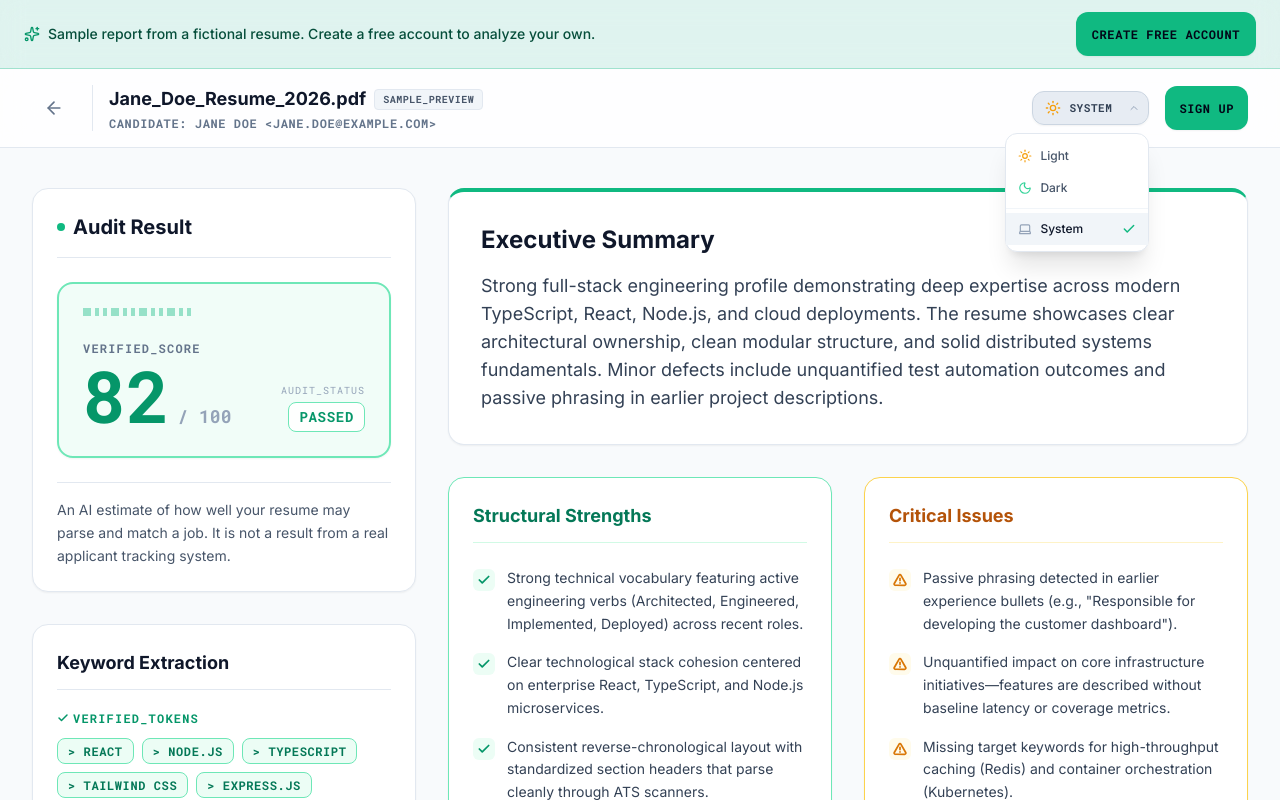
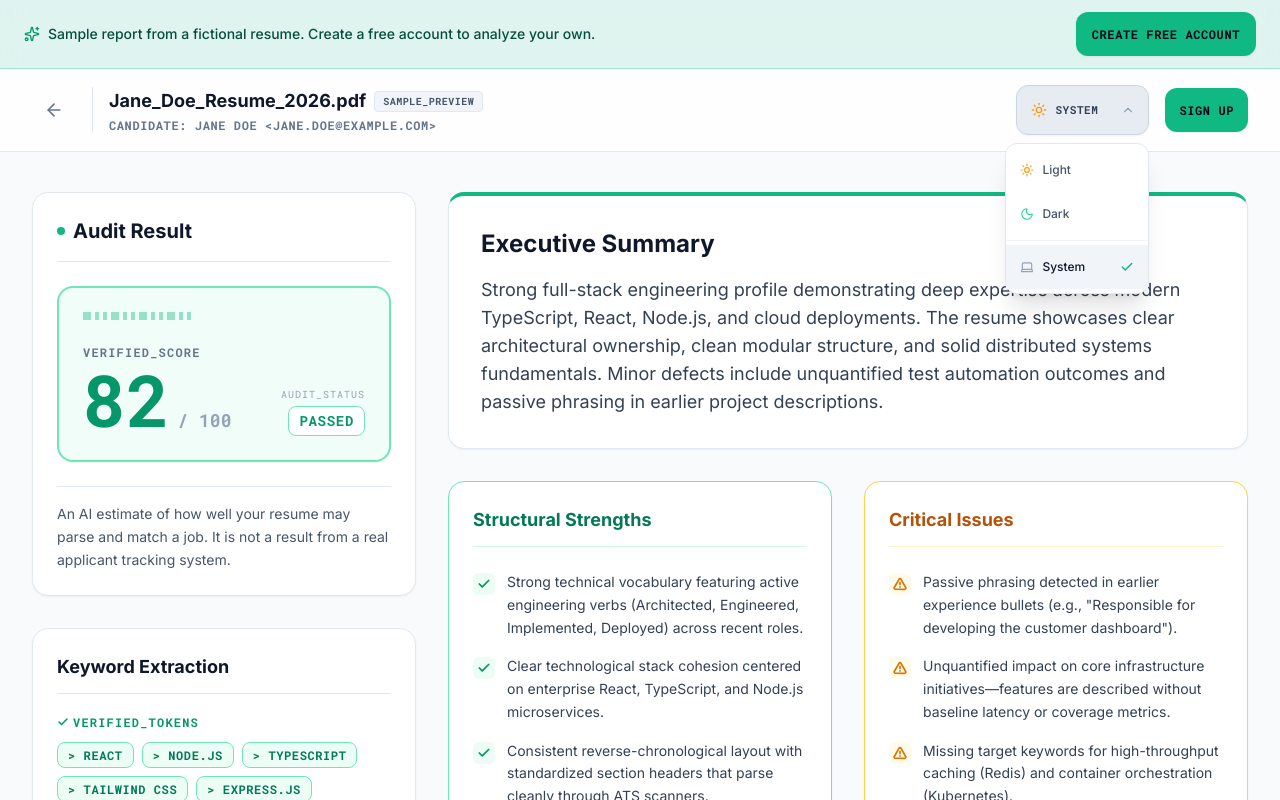
Before and after one commit to Rajksri02/resumeiq, a React (Vite) app in the folder client/: page /demo in a window 1280 px wide. Both pictures are taken after a click on the button "Theme options". Shown: the top 800 px of the page. Built offline with nearby package versions, Linux system fonts and the light colour scheme; no server answers.

Commit message:
fix(ui): enlarge touch targets and prevent overflow at 375px

```diff
--- a/client/src/components/ScoreGauge.jsx
+++ b/client/src/components/ScoreGauge.jsx
@@ -59,7 +59,7 @@ const ScoreGauge = ({ score }) => {
         ))}
       </div>
 
-      <div className="flex items-end justify-between">
+      <div className="flex items-end justify-between flex-wrap gap-2">
         <div className="flex flex-col">
           <span className="text-xs font-mono font-bold uppercase tracking-widest text-slate-500 dark:text-slate-400 mb-1">
             VERIFIED_SCORE
@@ -73,9 +73,9 @@ const ScoreGauge = ({ score }) => {
             </span>
           </div>
         </div>
-        <div className="hidden sm:flex flex-col items-end">
+        <div className="flex flex-col items-end shrink-0">
           <span className="text-[10px] font-mono text-slate-400 dark:text-slate-500 tracking-widest mb-1">AUDIT_STATUS</span>
-          <span className={`text-sm font-mono font-bold tracking-wider px-2.5 py-1 border ${borderClass} ${colorClass} bg-white/90 dark:bg-slate-950/60 rounded-lg shadow-xs`}>
+          <span className={`text-xs sm:text-sm font-mono font-bold tracking-wider px-2.5 py-1 border ${borderClass} ${colorClass} bg-white/90 dark:bg-slate-950/60 rounded-lg shadow-xs`}>
             {isFinished ? (score >= 75 ? 'PASSED' : score >= 50 ? 'REVIEW' : 'FAILED') : 'CALCULATING'}
           </span>
         </div>
--- a/client/src/components/ThemeToggle.jsx
+++ b/client/src/components/ThemeToggle.jsx
@@ -42,7 +42,7 @@ const ThemeToggle = ({ showLabel = false, className = '' }) => {
           onClick={toggleTheme}
           aria-label={isDark ? 'Switch to light mode' : 'Switch to dark mode'}
           title={isDark ? 'Switch to light mode' : 'Switch to dark mode'}
-          className="group relative flex items-center space-x-2 px-2.5 py-1.5 rounded-lg text-xs font-mono font-bold tracking-wider text-slate-700 dark:text-slate-200 hover:text-slate-950 dark:hover:text-white transition-all focus-visible:outline-none focus-visible:ring-2 focus-visible:ring-emerald-500"
+          className="group relative flex items-center space-x-2 px-3 py-2 min-h-[44px] rounded-lg text-xs font-mono font-bold tracking-wider text-slate-700 dark:text-slate-200 hover:text-slate-950 dark:hover:text-white transition-all focus-visible:outline-none focus-visible:ring-2 focus-visible:ring-emerald-500"
         >
           {/* Icon with smooth rotate/scale transition */}
           <div className="relative w-4 h-4 flex items-center justify-center">
@@ -68,9 +68,9 @@ const ThemeToggle = ({ showLabel = false, className = '' }) => {
           aria-haspopup="true"
           aria-expanded={isOpen}
           title="Choose theme (Light, Dark, System)"
-          className="p-1.5 rounded-lg text-slate-400 hover:text-slate-700 dark:hover:text-slate-200 transition-colors focus-visible:outline-none focus-visible:ring-2 focus-visible:ring-emerald-500"
+          className="p-2 min-h-[44px] min-w-[36px] flex items-center justify-center rounded-lg text-slate-400 hover:text-slate-700 dark:hover:text-slate-200 transition-colors focus-visible:outline-none focus-visible:ring-2 focus-visible:ring-emerald-500"
         >
-          <ChevronDown className={`w-3 h-3 transition-transform duration-200 ${isOpen ? 'rotate-180' : ''}`} />
+          <ChevronDown className={`w-3.5 h-3.5 transition-transform duration-200 ${isOpen ? 'rotate-180' : ''}`} />
         </button>
       </div>
 
@@ -79,7 +79,7 @@ const ThemeToggle = ({ showLabel = false, className = '' }) => {
         <div
           role="menu"
           aria-orientation="vertical"
-          className="absolute right-0 top-full mt-2 w-36 py-1.5 bg-white dark:bg-slate-900 border border-slate-200 dark:border-slate-700 rounded-xl shadow-xl z-50 animate-in fade-in zoom-in-95 duration-150 font-sans"
+          className="absolute right-0 top-full mt-2 w-36 py-1 bg-white dark:bg-slate-900 border border-slate-200 dark:border-slate-700 rounded-xl shadow-xl z-50 animate-in fade-in zoom-in-95 duration-150 font-sans"
         >
           <button
             type="button"
@@ -88,7 +88,7 @@ const ThemeToggle = ({ showLabel = false, className = '' }) => {
               setTheme('light');
               setIsOpen(false);
             }}
-            className={`w-full flex items-center justify-between px-3 py-2 text-xs font-medium text-left transition-colors ${
+            className={`w-full flex items-center justify-between px-3.5 py-2.5 min-h-[44px] text-xs font-medium text-left transition-colors ${
               theme === 'light'
                 ? 'bg-slate-100 dark:bg-slate-800 text-slate-900 dark:text-white font-bold'
                 : 'text-slate-600 dark:text-slate-400 hover:bg-slate-50 dark:hover:bg-slate-800/60 hover:text-slate-900 dark:hover:text-slate-200'
@@ -108,7 +108,7 @@ const ThemeToggle = ({ showLabel = false, className = '' }) => {
               setTheme('dark');
               setIsOpen(false);
             }}
-            className={`w-full flex items-center justify-between px-3 py-2 text-xs font-medium text-left transition-colors ${
+            className={`w-full flex items-center justify-between px-3.5 py-2.5 min-h-[44px] text-xs font-medium text-left transition-colors ${
               theme === 'dark'
                 ? 'bg-slate-100 dark:bg-slate-800 text-slate-900 dark:text-white font-bold'
                 : 'text-slate-600 dark:text-slate-400 hover:bg-slate-50 dark:hover:bg-slate-800/60 hover:text-slate-900 dark:hover:text-slate-200'
@@ -130,7 +130,7 @@ const ThemeToggle = ({ showLabel = false, className = '' }) => {
               setTheme('system');
               setIsOpen(false);
             }}
-            className={`w-full flex items-center justify-between px-3 py-2 text-xs font-medium text-left transition-colors ${
+            className={`w-full flex items-center justify-between px-3.5 py-2.5 min-h-[44px] text-xs font-medium text-left transition-colors ${
               theme === 'system'
                 ? 'bg-slate-100 dark:bg-slate-800 text-slate-900 dark:text-white font-bold'
                 : 'text-slate-600 dark:text-slate-400 hover:bg-slate-50 dark:hover:bg-slate-800/60 hover:text-slate-900 dark:hover:text-slate-200'
```
Also changed, not shown: client/src/components/RewriteSuggestions.jsx (+17 -14 lines).
